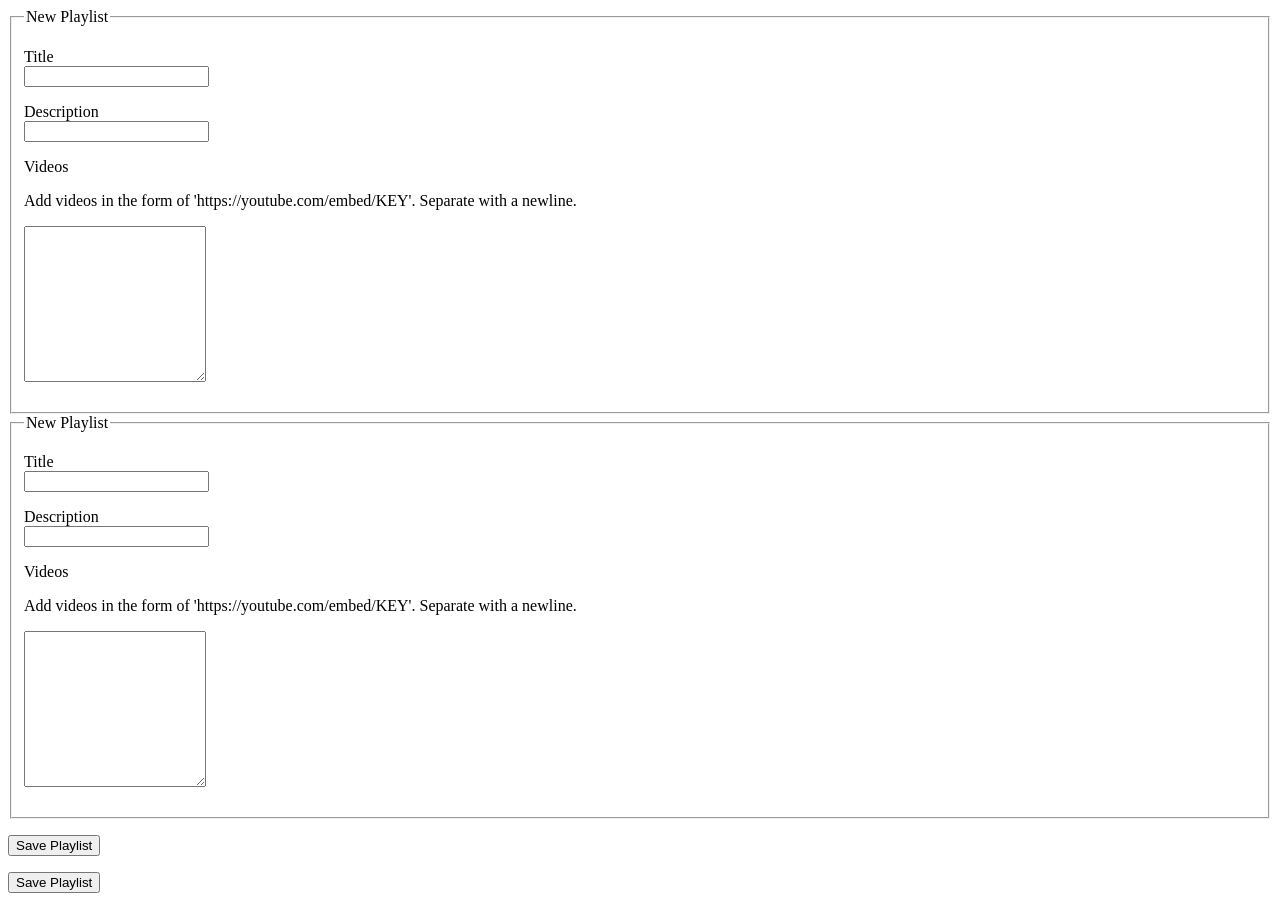
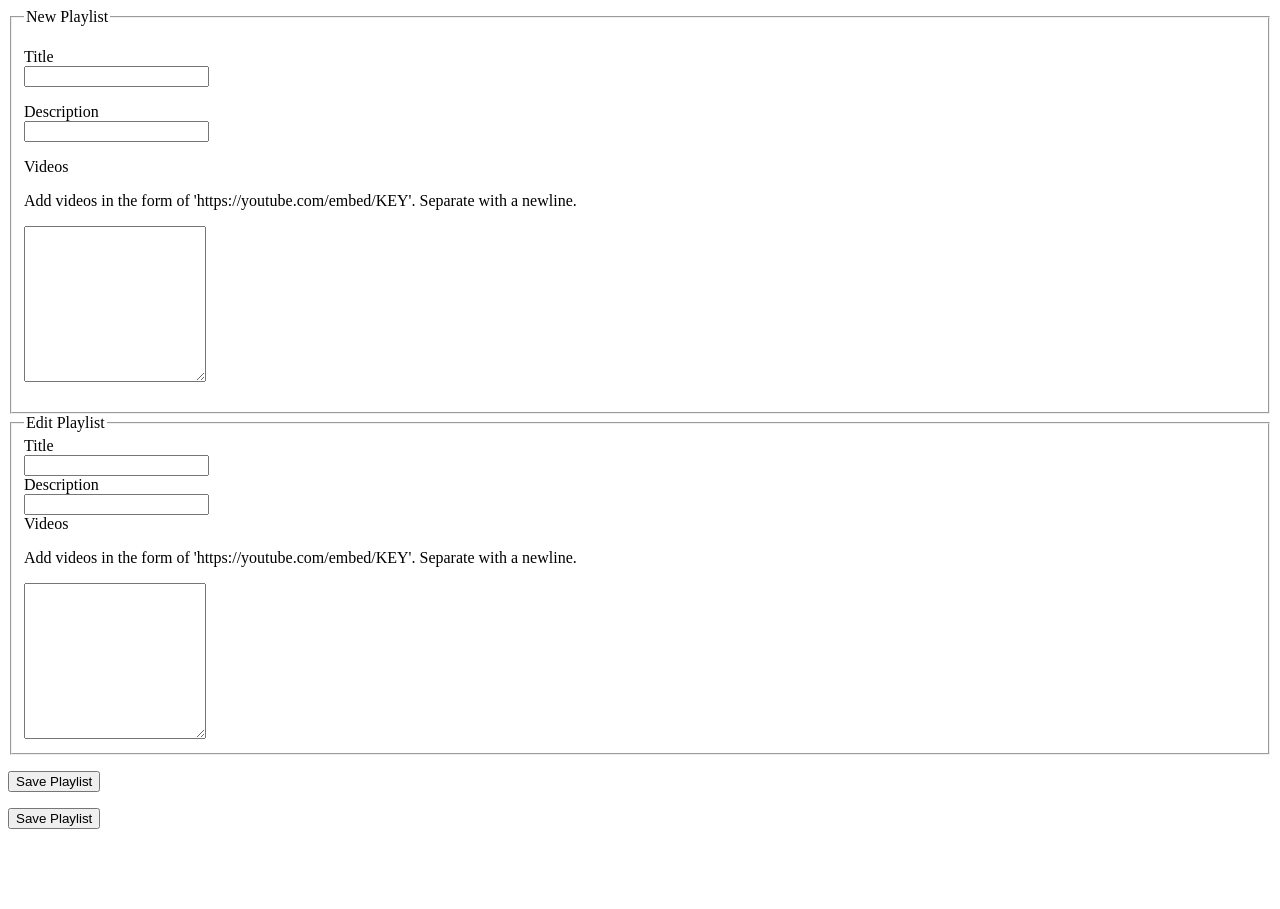
Before and after one commit to bsimps01/Playlister-Tutorial, a Flask app: page /playlists/new in a window 1280 px wide. After the commit the page ends 829 px from the top, so only its background shows below. Run offline with Flask 2, Linux system fonts and the light colour scheme.

Commit message:
Added vanilla bootstrap

```diff
--- a/templates/partials/playlists_form.html
+++ b/templates/partials/playlists_form.html
@@ -1,26 +1,26 @@
 <!-- templates/partials/playlists_form.html -->
 
 <fieldset>
-        <legend>{{ title }}</legend>
+        <legend>Edit Playlist</legend>
         <!-- TITLE -->
-        <p>
+    <div class='form-group'>
             <label for='playlist-title'>Title</label><br>
-            <input id='playlist-title' type='text' name='title' value='{{ playlist.title }}'/>
-        </p>
+            <input class='form-control' id='playlist-title' type='text' name='title' value='{{ playlist.title }}'/>
+        </div>
 
         <!-- DESCRIPTION -->
-        <p>
-          <label for='description'>Description</label><br>
-          <input id='description' type='text' name='description' value='{{ playlist.description }}' />
-        </p>
+        <div class='form-group'>
+            <label for='description'>Description</label><br>
+            <input class='form-control' id='description' type='text' name='description' value='{{ playlist.description }}' />
+        </div>
 
-        <!-- VIDEO LINKS -->
-        <p>
-          <label for='playlist-videos'>Videos</label><br>
-          <p>Add videos in the form of 'https://youtube.com/embed/KEY'. Separate with a newline.</p>
-          <textarea id='playlist-videos' name='videos' rows='10' />{{ "\n".join(playlist.videos) }}</textarea>
-        </p>
-        </fieldset>
+        <!-- DESCRIPTION -->
+        <div class='form-group'>
+            <label for='playlist-videos'>Videos</label><br/>
+            <p class='text-muted'>Add videos in the form of 'https://youtube.com/embed/KEY'. Separate with a newline.</p>
+            <textarea class='form-control' id='playlist-videos' name='videos' rows='10' />{{ "\n".join(playlist.videos) }}</textarea>
+        </div>
+    </fieldset>
 
         <!-- BUTTON -->
         <p>
```
Also changed, not shown: templates/partials/navbar.html (added, +14 -0 lines).
